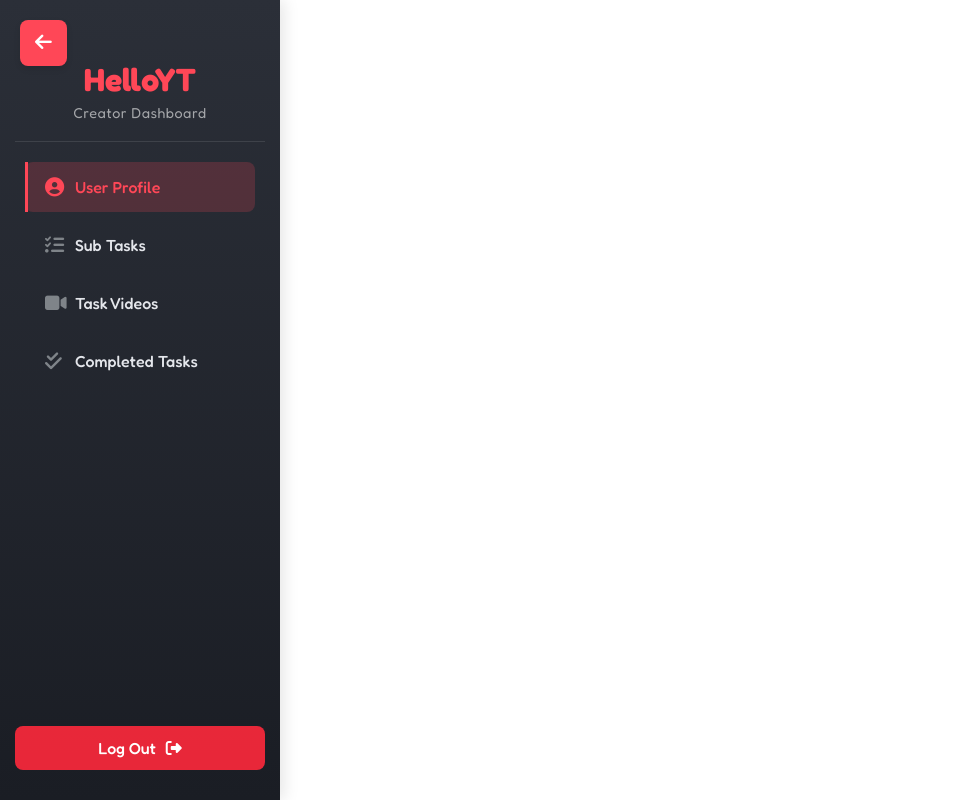
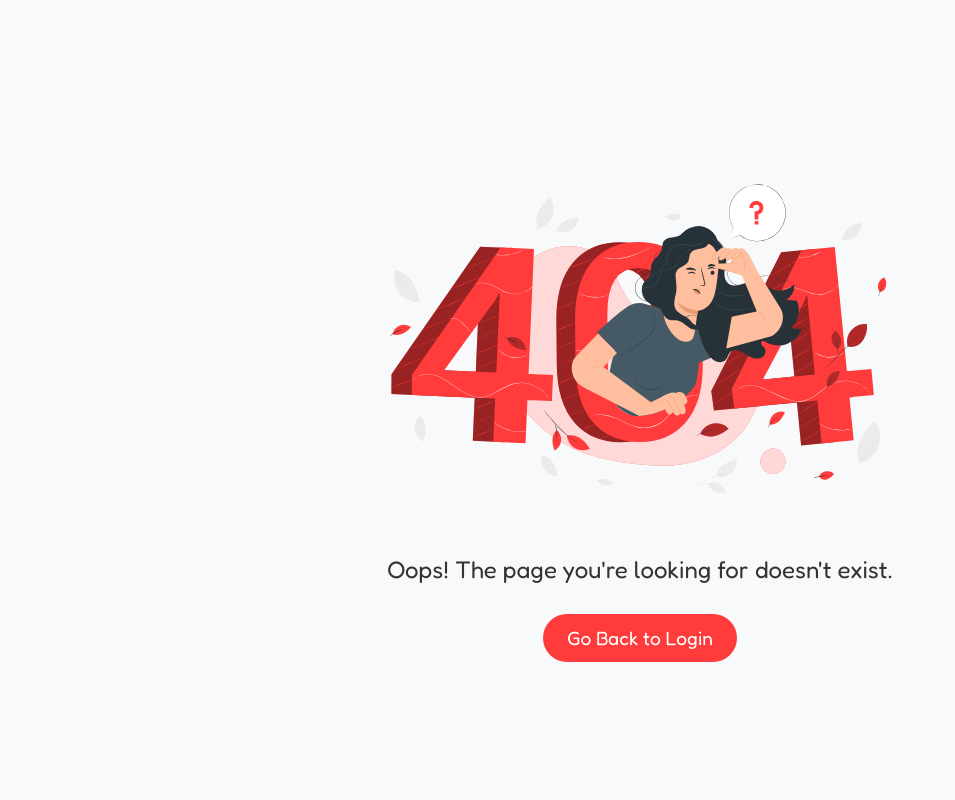
Before and after one commit to Pasindu-Peiris/Hello-YouTube-project_copy_by_me, a React (Create React App) app in the folder client/: page /dashboard in a window 1280 px wide. Shown: the whole page, without its empty margins (0-955 px from the left). Built offline with nearby package versions, Linux system fonts and the light colour scheme.

Commit message:
Update App.js

```diff
--- a/client/src/App.js
+++ b/client/src/App.js
@@ -16,9 +16,9 @@ function App() {
         <Routes>
 
           <Route path='/' element={<Home/>}/>
-          <Route path='/login' element={<Loginuser/>}/>
-          <Route path='/registration' element={<Registration/>}/>
-          <Route path='/dashboard' element={<Userdashboard/>}/>
+          <Route path='/signin' element={<Loginuser/>}/>
+          <Route path='/signup' element={<Registration/>}/>
+          <Route path='/user-dashboard' element={<Userdashboard/>}/>
           <Route path='/dash' element={<Subadd/>}/>
 
 
```
